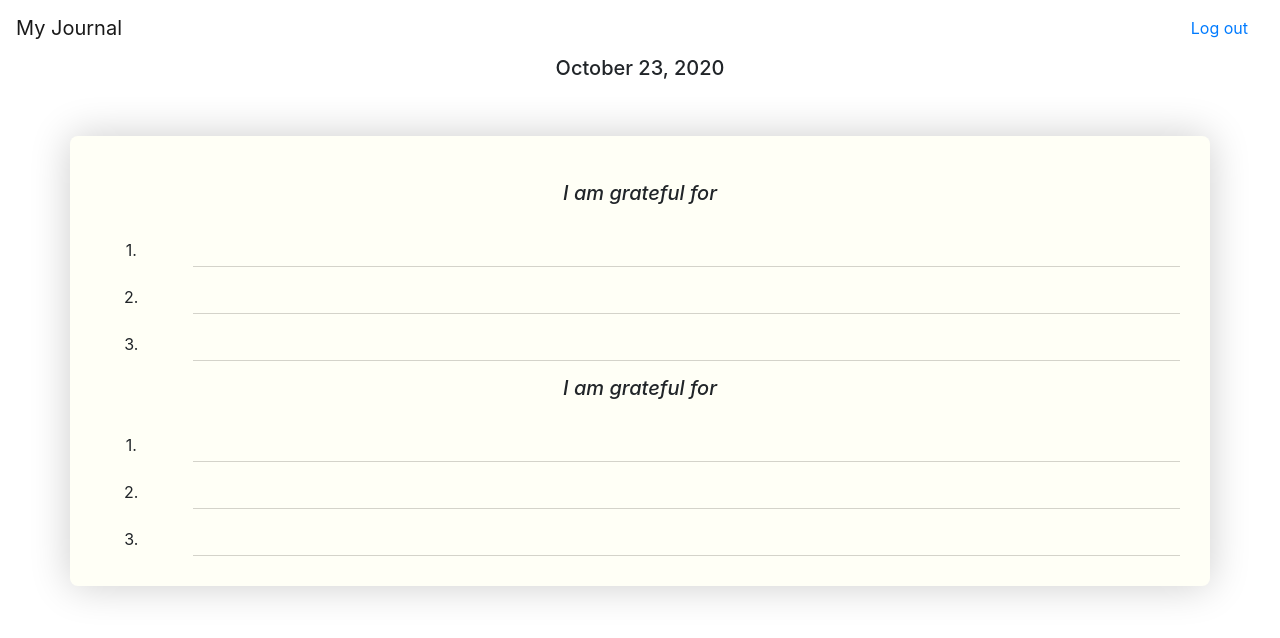
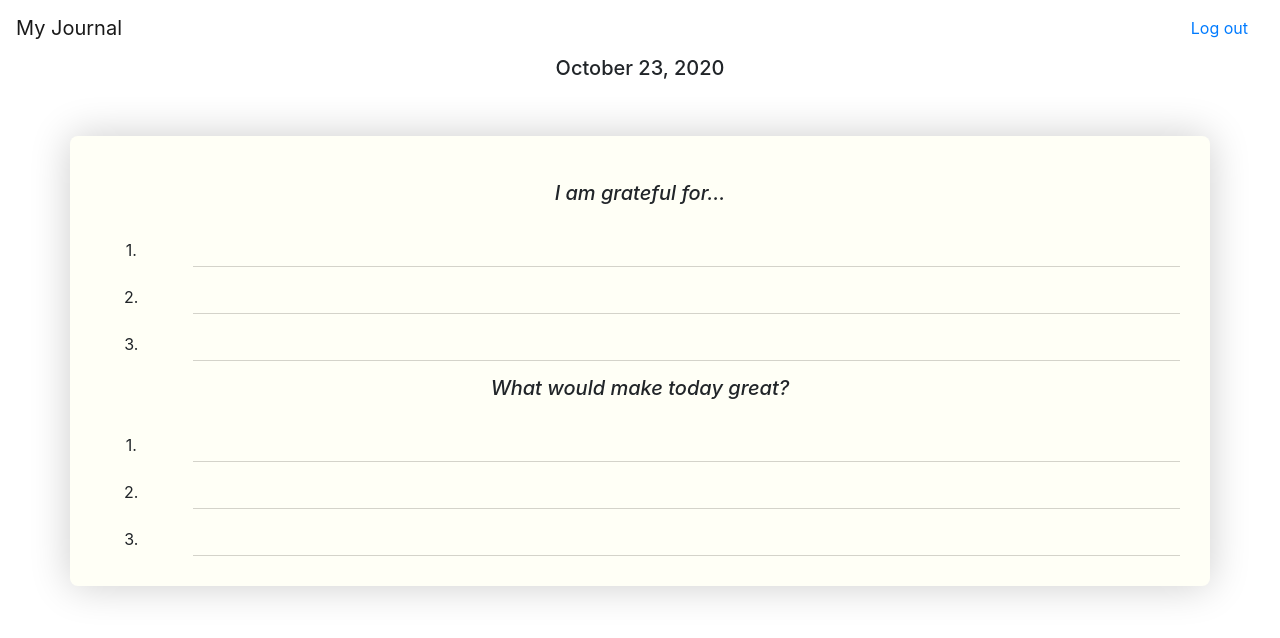
Before and after one commit to sukruthmk/5-min-journal, a React (Create React App) app in the folder frontend/: page /log in a window 1280 px wide. Shown: the top 638 px of the page. Built offline with nearby package versions, Linux system fonts and the light colour scheme.

Commit message:
Added another input field for day entry

```diff
--- a/frontend/src/components/CreateJournal/CreateJournal.js
+++ b/frontend/src/components/CreateJournal/CreateJournal.js
@@ -55,7 +55,7 @@ const CreateJournal = (): React.Node => {
           {/* 3 things you are grateful for */}
           <div>
             <SubHeading>
-              <i> I am grateful for </i>
+              <i> I am grateful for... </i>
             </SubHeading>
             <InputContainer>
               <Col sm="1">
@@ -82,10 +82,10 @@ const CreateJournal = (): React.Node => {
               </Col>
             </InputContainer>
           </div>
-
+          {/* 3 things you would improve today */}
           <div>
             <SubHeading>
-              <i> I am grateful for </i>
+              <i> What would make today great? </i>
             </SubHeading>
             <InputContainer>
               <Col sm="1">
```
